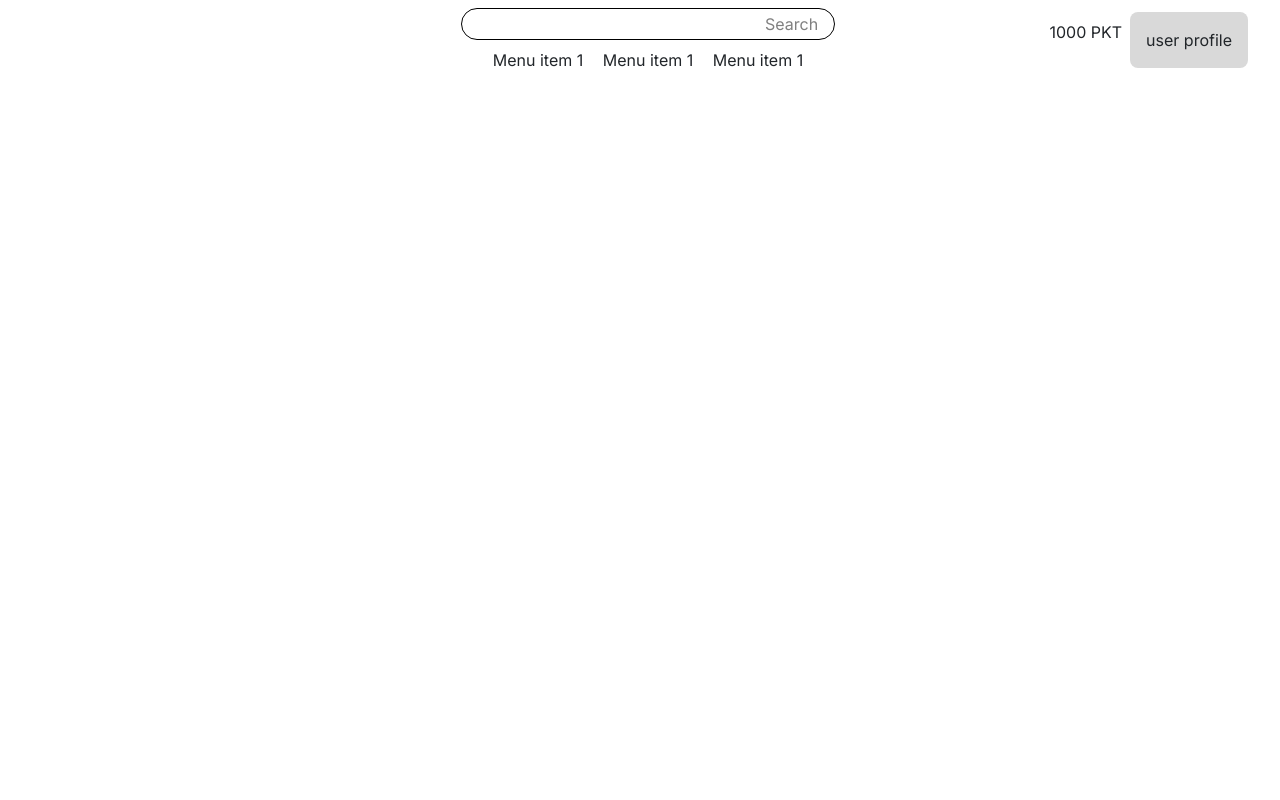
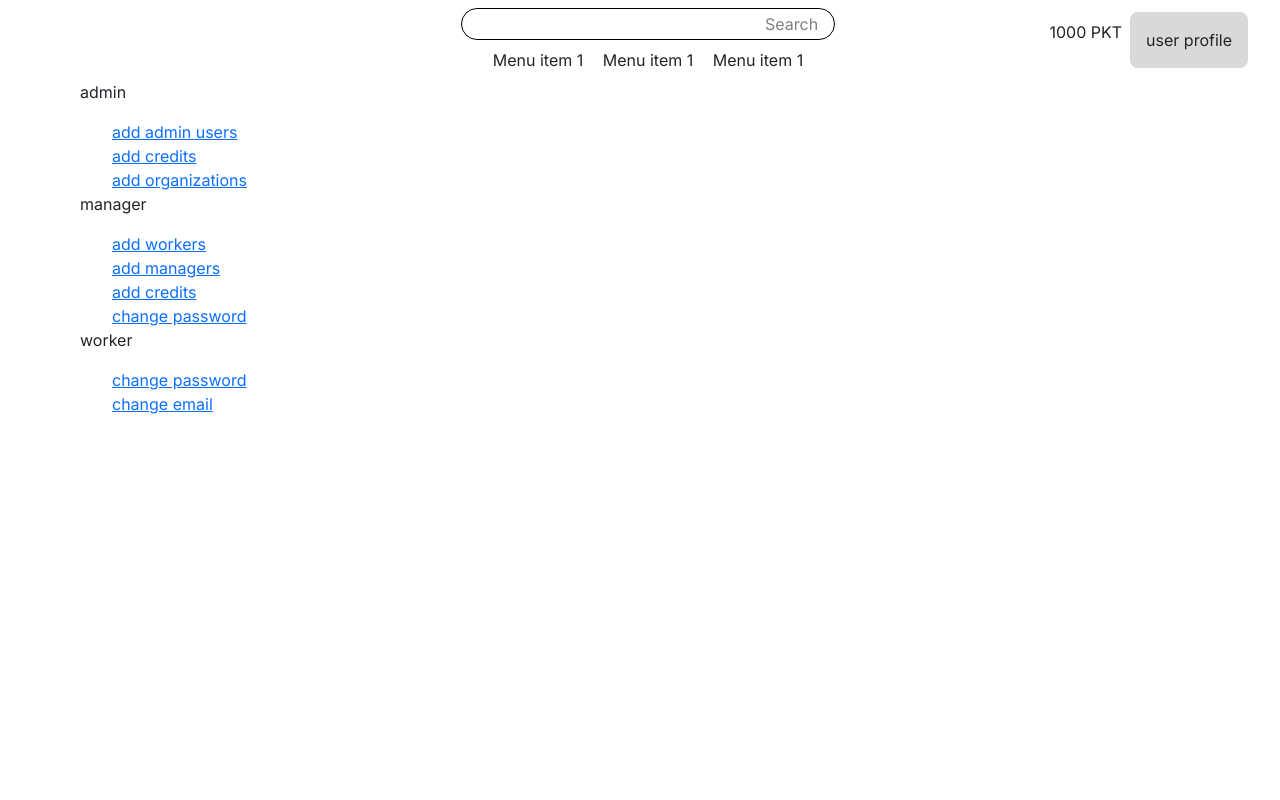
Before and after one commit to JohnyProduction/loyalty-program-app, a Next.js app: page /settings/1/1/1 in a window 1280 px wide. Shown: the top 800 px of the page. Built offline with nearby package versions, Linux system fonts and the light colour scheme.

Commit message:
link container

```diff
--- /dev/null
+++ b/src/app/settings/[user]/[object]/[action]/link-component.tsx
@@ -0,0 +1,17 @@
+import Link from 'next/link';
+
+interface LinkComponentProps {
+    label: string;
+    path: string;
+    user: string;
+}
+
+export function LinkComponent({ label, path, user }: LinkComponentProps) {
+    return (
+        <li>
+            <Link href={`/settings/${user}${path}`}>
+                {label}
+            </Link>
+        </li>
+    );
+}
--- a/src/app/settings/[user]/[object]/[action]/link-container.tsx
+++ b/src/app/settings/[user]/[object]/[action]/link-container.tsx
@@ -1,4 +1,6 @@
 import styles from '@/styles/app/settings/[user]/[object]/[action]/page.module.scss';
+import { LinkDataType } from '@/types/setting-types';
+import { LinkComponent } from '@/app/settings/[user]/[object]/[action]/link-component';
 
 interface LinkContainerProps {
     user: string;
@@ -7,7 +9,53 @@ interface LinkContainerProps {
 }
 
 export function LinkContainer({ user, object, action }: LinkContainerProps) {
+    const data: LinkDataType[] = [
+        {
+            user: 'admin',
+            links: [
+                { label: 'add admin users', path: '/users/add' },
+                { label: 'add credits', path: '/credits/add' },
+                { label: 'add organizations', path: '/organizations/add' },
+            ]
+        },
+        {
+            user: 'manager',
+            links: [
+                { label: 'add workers', path: '/workers/add' },
+                { label: 'add managers', path: '/managers/add' },
+                { label: 'add credits', path: '/credits/add' },
+                { label: 'change password', path: '/password/change' },
+            ]
+        },
+        {
+            user: 'worker',
+            links: [
+                { label: 'change password', path: '/password/change' },
+                { label: 'change email', path: '/email/change' }
+            ]
+        }
+    ];
+
     return (
-        <div className={styles['link-container']}></div>
+        <div className={styles['link-container']}>
+            <ul>
+                {data.map(dataLink => {
+                    const { user, links } = dataLink;
+
+                    return (
+                        <li key={user}>
+                            <p>{user}</p>
+                            <ul>
+                                {links.map(link => {
+                                    const { label, path } = link;
+
+                                    return <LinkComponent key={path} label={label} path={path} user={user} />;
+                                })}
+                            </ul>
+                        </li>
+                    );
+                })}
+            </ul>
+        </div>
     );
 }
--- /dev/null
+++ b/src/types/setting-types.ts
@@ -0,0 +1,7 @@
+export type LinkDataType = {
+    user: string,
+    links: {
+        label: string,
+        path: string
+    }[]
+};
```
